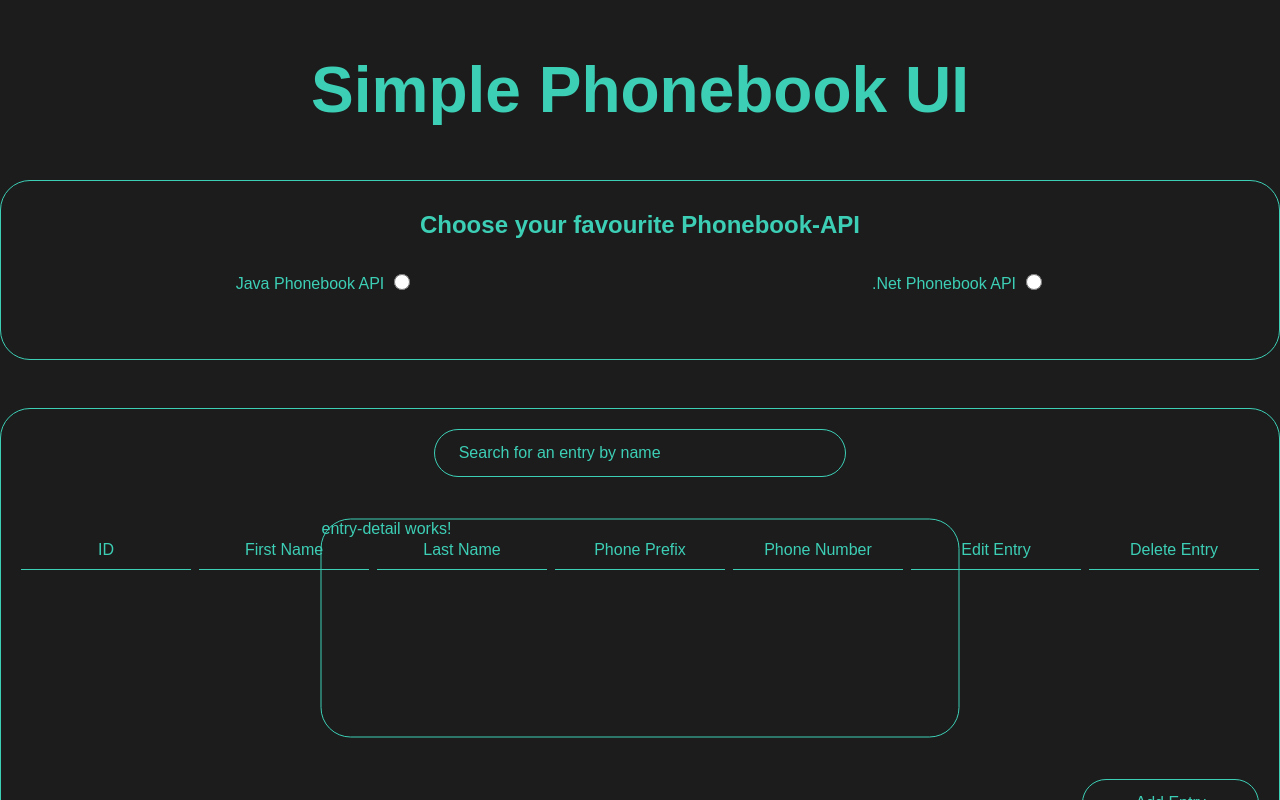
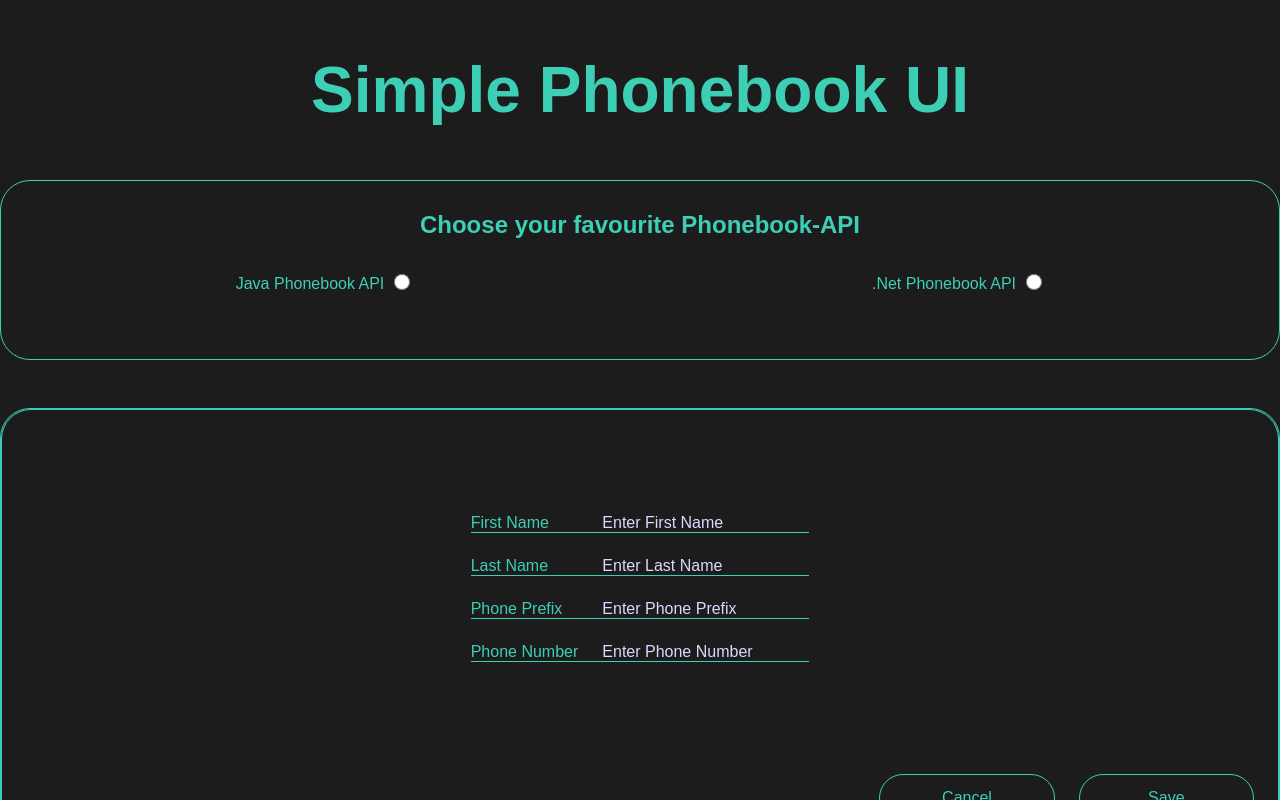
Before and after one commit to DennisJakobi76/PhonebookUI, an Angular app: page / in a window 1280 px wide. Shown: the top 800 px of the page. Built offline with nearby package versions, Linux system fonts and the light colour scheme.

Commit message:
added inputs to entry-detail-component

```diff
--- a/src/app/entries/entry-detail/entry-detail.component.html
+++ b/src/app/entries/entry-detail/entry-detail.component.html
@@ -1 +1,22 @@
-<p>entry-detail works!</p>
+<div class="input-container">
+	<div class="single-propertiy-container">
+		<label for="firstName">First Name</label>
+		<input type="text" id="firstName" placeholder="Enter First Name" />
+	</div>
+	<div class="single-propertiy-container">
+		<label for="lastName">Last Name</label>
+		<input type="text" id="lastName" placeholder="Enter Last Name" />
+	</div>
+	<div class="single-propertiy-container">
+		<label for="phonePrefix">Phone Prefix</label>
+		<input type="text" id="phonePrefix" placeholder="Enter Phone Prefix" />
+	</div>
+	<div class="single-propertiy-container">
+		<label for="phoneNumber">Phone Number</label>
+		<input type="text" id="phoneNumber" placeholder="Enter Phone Number" />
+	</div>
+</div>
+<div class="button-container">
+	<button class="primary-btn">Cancel</button>
+	<button class="primary-btn">Save</button>
+</div>
--- a/src/app/entries/entry-detail/entry-detail.component.scss
+++ b/src/app/entries/entry-detail/entry-detail.component.scss
@@ -1,11 +1,61 @@
 :host {
+  display: flex;
+  flex-direction: column;
+  justify-content: space-between;
+  align-items: center;
+  padding: 24px;
   position: absolute;
   bottom: 50%;
   left: 50%;
   transform: translate(-50%, 50%);
-  height: 50%;
-  width: 50%;
+  height: 100%;
+  width: 100%;
+  background-color: var(--phonebook-bg);
   border: 1px solid var(--active-font-color);
   border-radius: 30px;
   z-index: 1;
 }
+
+.input-container {
+  margin-top: 80px;
+}
+
+.single-propertiy-container {
+  display: flex;
+  justify-content: space-between;
+  align-items: center;
+  width: 100%;
+  margin-bottom: 24px;
+  gap: 24px;
+  border-bottom: 1px solid var(--active-font-color);
+
+  > input {
+    border: none;
+    background: none;
+    color: var(--primary-font-color);
+    font-size: 16px;
+    font-weight: 500;
+  }
+
+  ::placeholder {
+    color: var(--primary-font-color);
+  }
+}
+
+.button-container {
+  display: flex;
+  justify-content: flex-end;
+  align-items: center;
+  width: 100%;
+  gap: 24px;
+
+  > button {
+    width: 14.28%;
+    height: 48px;
+
+    &:hover {
+      background-color: var(--active-font-color);
+      color: var(--phonebook-bg);
+    }
+  }
+}
```
